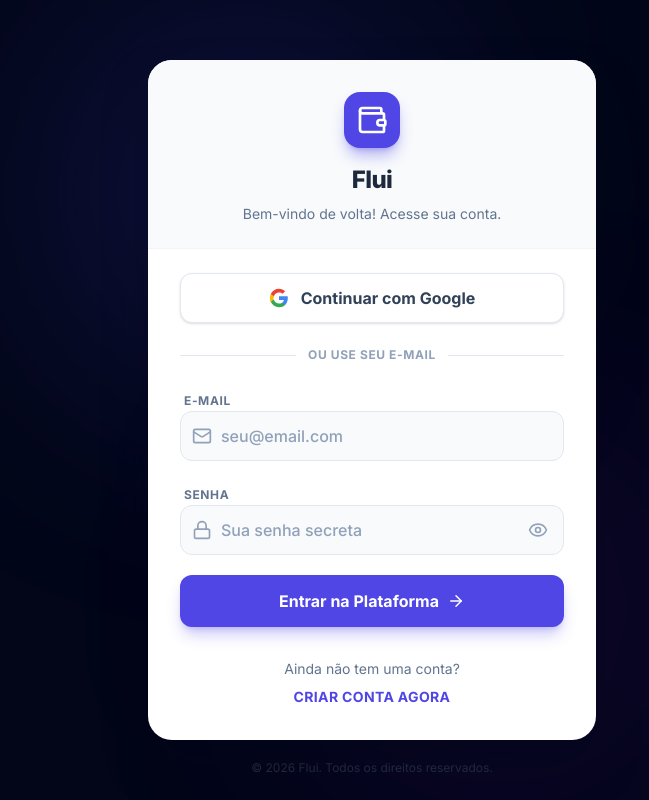
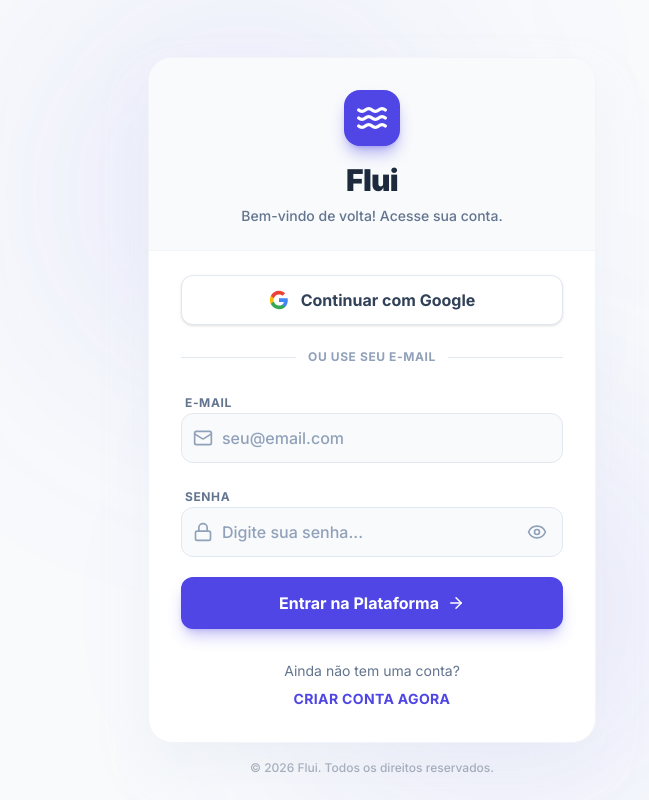
Before and after one commit to carolemosdev/finance-saas, a Next.js app: page /auth in a window 1280 px wide. Shown: the whole page, without its empty margins (268-917 px from the left). Built offline with nearby package versions, Linux system fonts and the light colour scheme; no server answers.

Commit message:
Atualização 1.2.7

```diff
--- a/app/auth/page.tsx
+++ b/app/auth/page.tsx
@@ -3,9 +3,11 @@
 import { useState } from "react";
 import { useRouter } from "next/navigation";
 import { supabase } from "../../lib/supabase";
-import { Wallet, Loader2, ArrowRight, Mail, Lock, CheckCircle2, Eye, EyeOff, ShieldCheck } from "lucide-react";
+import {
+  Waves, ShieldCheck, Mail, Lock, Eye, EyeOff, Loader2, ArrowRight, CheckCircle2
+} from "lucide-react";
 import { toast } from "sonner";
-import { GoogleLoginButton } from "../../components/GoogleLoginButton"; // Componente novo
+import { GoogleLoginButton } from "../../components/GoogleLoginButton";
 
 export default function AuthPage() {
   const router = useRouter();
@@ -16,7 +18,7 @@
   const [showPassword, setShowPassword] = useState(false);
 
   const getPasswordStrength = (pass: string) => {
-    if (pass.length === 0) return { score: 0, label: "", color: "bg-slate-200" };
+    if (pass.length === 0) return { score: 0, label: "", color: "bg-slate-200 dark:bg-slate-800" };
     if (pass.length < 6) return { score: 1, label: "Muito curta (min 6)", color: "bg-red-500" };
 
     let score = 0;
@@ -28,7 +30,7 @@
     if (score <= 1) return { score: 1, label: "Fraca", color: "bg-red-500" };
     if (score === 2) return { score: 2, label: "Média", color: "bg-yellow-500" };
     if (score >= 3) return { score: 3, label: "Forte", color: "bg-emerald-500" };
-    return { score: 0, label: "", color: "bg-slate-200" };
+    return { score: 0, label: "", color: "bg-slate-200 dark:bg-slate-800" };
   };
 
   const strength = getPasswordStrength(password);
@@ -70,22 +72,22 @@
   };
 
   return (
-    <div className="min-h-screen bg-slate-950 flex items-center justify-center p-4 relative overflow-hidden">
+    <div className="min-h-screen bg-slate-50 dark:bg-slate-950 flex items-center justify-center p-4 relative overflow-hidden transition-colors duration-300">
 
       {/* BACKGROUND EFFECTS */}
-      <div className="absolute top-0 left-1/4 w-96 h-96 bg-brand-600/20 rounded-full blur-[128px] pointer-events-none"></div>
-      <div className="absolute bottom-0 right-1/4 w-96 h-96 bg-purple-600/10 rounded-full blur-[128px] pointer-events-none"></div>
+      <div className="absolute top-0 left-1/4 w-96 h-96 bg-brand-600/10 dark:bg-brand-600/20 rounded-full blur-[128px] pointer-events-none"></div>
+      <div className="absolute bottom-0 right-1/4 w-96 h-96 bg-indigo-600/10 dark:bg-indigo-600/20 rounded-full blur-[128px] pointer-events-none"></div>
 
-      <div className="w-full max-w-md bg-white rounded-3xl shadow-2xl shadow-slate-950/50 overflow-hidden relative z-10 transition-all duration-500">
+      <div className="w-full max-w-md bg-white dark:bg-slate-900 rounded-3xl shadow-2xl shadow-slate-200/50 dark:shadow-black/50 overflow-hidden relative z-10 border border-slate-100 dark:border-slate-800 transition-all duration-500">
 
         {/* CABEÇALHO */}
-        <div className="bg-slate-50 p-8 pb-6 border-b border-slate-100 text-center">
-          <div className="inline-flex items-center justify-center w-14 h-14 bg-brand-600 rounded-2xl shadow-lg shadow-brand-600/40 mb-4">
-            {isLogin ? <Wallet className="text-white w-8 h-8" /> : <ShieldCheck className="text-white w-8 h-8" />}
+        <div className="bg-slate-50 dark:bg-slate-900/50 p-8 pb-6 border-b border-slate-100 dark:border-slate-800 text-center">
+          <div className="inline-flex items-center justify-center w-14 h-14 bg-brand-600 rounded-2xl shadow-lg shadow-brand-600/40 mb-4 transition-transform hover:scale-105">
+            {isLogin ? <Waves className="text-white w-8 h-8" strokeWidth={2.5} /> : <ShieldCheck className="text-white w-8 h-8" strokeWidth={2.5} />}
           </div>
-          <h1 className="text-2xl font-extrabold text-slate-800 tracking-tight">Flui</h1>
-          <p className="text-slate-500 text-sm mt-2">
-            {isLogin ? "Bem-vindo de volta! Acesse sua conta." : "Liberdade para sua senha."}
+          <h1 className="text-3xl font-black text-slate-800 dark:text-white tracking-tight">Flui</h1>
+          <p className="text-slate-500 dark:text-slate-400 text-sm mt-2 font-medium">
+            {isLogin ? "Bem-vindo de volta! Acesse sua conta." : "Sua liberdade financeira começa aqui."}
           </p>
         </div>
 
@@ -96,10 +98,10 @@
 
           <div className="relative my-6">
             <div className="absolute inset-0 flex items-center">
-              <span className="w-full border-t border-slate-200" />
+              <span className="w-full border-t border-slate-200 dark:border-slate-800" />
             </div>
             <div className="relative flex justify-center text-xs uppercase font-bold tracking-wider">
-              <span className="bg-white px-3 text-slate-400">Ou use seu e-mail</span>
+              <span className="bg-white dark:bg-slate-900 px-3 text-slate-400 dark:text-slate-500 transition-colors">Ou use seu e-mail</span>
             </div>
           </div>
 
@@ -107,16 +109,16 @@
 
             {/* E-mail */}
             <div className="space-y-1.5">
-              <label className="text-xs font-bold text-slate-500 uppercase tracking-wider ml-1">E-mail</label>
+              <label className="text-xs font-bold text-slate-500 dark:text-slate-400 uppercase tracking-wider ml-1">E-mail</label>
               <div className="relative group">
                 <div className="absolute inset-y-0 left-0 pl-3 flex items-center pointer-events-none">
-                  <Mail className="h-5 w-5 text-slate-400 group-focus-within:text-brand-600 transition-colors" />
+                  <Mail className="h-5 w-5 text-slate-400 dark:text-slate-500 group-focus-within:text-brand-600 dark:group-focus-within:text-brand-400 transition-colors" />
                 </div>
                 <input
                   type="email"
                   required
                   placeholder="seu@email.com"
-                  className="w-full pl-10 pr-4 py-3 bg-slate-50 border border-slate-200 rounded-xl focus:outline-none focus:ring-2 focus:ring-brand-500/20 focus:border-brand-500 text-slate-900 transition-all font-medium placeholder:text-slate-400"
+                  className="w-full pl-10 pr-4 py-3 bg-slate-50 dark:bg-slate-950 border border-slate-200 dark:border-slate-800 rounded-xl focus:outline-none focus:ring-2 focus:ring-brand-500/20 focus:border-brand-500 text-slate-900 dark:text-white transition-all font-medium placeholder:text-slate-400 dark:placeholder:text-slate-600"
                   value={email}
                   onChange={(e) => setEmail(e.target.value)}
                 />
@@ -125,23 +127,23 @@
 
             {/* Senha */}
             <div className="space-y-1.5">
-              <label className="text-xs font-bold text-slate-500 uppercase tracking-wider ml-1">Senha</label>
+              <label className="text-xs font-bold text-slate-500 dark:text-slate-400 uppercase tracking-wider ml-1">Senha</label>
               <div className="relative group">
                 <div className="absolute inset-y-0 left-0 pl-3 flex items-center pointer-events-none">
-                  <Lock className="h-5 w-5 text-slate-400 group-focus-within:text-brand-600 transition-colors" />
+                  <Lock className="h-5 w-5 text-slate-400 dark:text-slate-500 group-focus-within:text-brand-600 dark:group-focus-within:text-brand-400 transition-colors" />
                 </div>
                 <input
                   type={showPassword ? "text" : "password"}
                   required
-                  placeholder="Sua senha secreta"
-                  className="w-full pl-10 pr-12 py-3 bg-slate-50 border border-slate-200 rounded-xl focus:outline-none focus:ring-2 focus:ring-brand-500/20 focus:border-brand-500 text-slate-900 transition-all font-medium placeholder:text-slate-400"
+                  placeholder="Digite sua senha..."
+                  className="w-full pl-10 pr-12 py-3 bg-slate-50 dark:bg-slate-950 border border-slate-200 dark:border-slate-800 rounded-xl focus:outline-none focus:ring-2 focus:ring-brand-500/20 focus:border-brand-500 text-slate-900 dark:text-white transition-all font-medium placeholder:text-slate-400 dark:placeholder:text-slate-600"
                   value={password}
                   onChange={(e) => setPassword(e.target.value)}
                 />
                 <button
                   type="button"
                   onClick={() => setShowPassword(!showPassword)}
-                  className="absolute right-3 top-1/2 -translate-y-1/2 text-slate-400 hover:text-slate-600 p-1"
+                  className="absolute right-3 top-1/2 -translate-y-1/2 text-slate-400 hover:text-slate-600 dark:text-slate-500 dark:hover:text-slate-300 p-1 transition-colors"
                 >
                   {showPassword ? <EyeOff size={20}/> : <Eye size={20}/>}
                 </button>
@@ -151,15 +153,15 @@
               {!isLogin && password.length > 0 && (
                 <div className="pt-2 px-1 animate-in fade-in slide-in-from-top-1">
                   <div className="flex gap-1 h-1.5 mb-1.5">
-                    <div className={`flex-1 rounded-full transition-all duration-500 ${strength.score >= 1 ? strength.color : 'bg-slate-100'}`}></div>
-                    <div className={`flex-1 rounded-full transition-all duration-500 ${strength.score >= 2 ? strength.color : 'bg-slate-100'}`}></div>
-                    <div className={`flex-1 rounded-full transition-all duration-500 ${strength.score >= 3 ? strength.color : 'bg-slate-100'}`}></div>
+                    <div className={`flex-1 rounded-full transition-all duration-500 ${strength.score >= 1 ? strength.color : 'bg-slate-100 dark:bg-slate-800'}`}></div>
+                    <div className={`flex-1 rounded-full transition-all duration-500 ${strength.score >= 2 ? strength.color : 'bg-slate-100 dark:bg-slate-800'}`}></div>
+                    <div className={`flex-1 rounded-full transition-all duration-500 ${strength.score >= 3 ? strength.color : 'bg-slate-100 dark:bg-slate-800'}`}></div>
                   </div>
                   <div className="flex justify-between items-center">
-                    <p className={`text-xs font-bold ${strength.score === 1 ? 'text-red-500' : strength.score === 2 ? 'text-yellow-600' : 'text-emerald-600'}`}>
+                    <p className={`text-xs font-bold ${strength.score === 1 ? 'text-red-500' : strength.score === 2 ? 'text-yellow-600' : 'text-emerald-600 dark:text-emerald-400'}`}>
                         {strength.label}
                     </p>
-                    <p className="text-[10px] text-slate-400">Min. 6 caracteres</p>
+                    <p className="text-[10px] text-slate-400 dark:text-slate-500">Min. 6 caracteres</p>
                   </div>
                 </div>
               )}
@@ -169,7 +171,7 @@
             <button
               type="submit"
               disabled={isLoading}
-              className="w-full bg-brand-600 hover:bg-brand-700 text-white font-bold py-3.5 rounded-xl shadow-lg shadow-brand-600/30 flex items-center justify-center gap-2 transition-all active:scale-[0.98] disabled:opacity-70 disabled:cursor-not-allowed group mt-2"
+              className="w-full bg-brand-600 hover:bg-brand-700 text-white font-bold py-3.5 rounded-xl shadow-lg shadow-brand-600/30 flex items-center justify-center gap-2 transition-all active:scale-[0.98] disabled:opacity-70 disabled:cursor-not-allowed group mt-4"
             >
               {isLoading ? (
                 <Loader2 className="animate-spin" />
@@ -184,13 +186,13 @@
 
           {/* Toggle Login/Cadastro */}
           <div className="mt-8 text-center">
-            <p className="text-slate-500 text-sm">
+            <p className="text-slate-500 dark:text-slate-400 text-sm">
               {isLogin ? "Ainda não tem uma conta?" : "Já possui cadastro?"}
             </p>
             <button
               type="button"
               onClick={() => { setIsLogin(!isLogin); setPassword(""); setShowPassword(false); }}
-              className="mt-2 text-brand-600 font-bold hover:text-brand-800 transition-colors text-sm uppercase tracking-wide"
+              className="mt-2 text-brand-600 dark:text-brand-400 font-bold hover:text-brand-800 dark:hover:text-brand-300 transition-colors text-sm uppercase tracking-wide"
             >
               {isLogin ? "Criar conta agora" : "Fazer Login"}
             </button>
@@ -199,22 +201,22 @@
 
         {/* Feature List (Aparece no Cadastro) */}
         {!isLogin && (
-          <div className="bg-slate-50 px-8 py-4 border-t border-slate-100 animate-in slide-in-from-bottom-4 fade-in duration-500">
-            <p className="text-xs font-bold text-slate-400 uppercase tracking-wider mb-3">Sua senha, suas regras:</p>
+          <div className="bg-slate-50 dark:bg-slate-900/80 px-8 py-4 border-t border-slate-100 dark:border-slate-800 animate-in slide-in-from-bottom-4 fade-in duration-500 transition-colors">
+            <p className="text-xs font-bold text-slate-400 dark:text-slate-500 uppercase tracking-wider mb-3">Sua senha, suas regras:</p>
             <div className="space-y-2">
-              <div className="flex items-center gap-2 text-sm text-slate-600">
-                <CheckCircle2 size={16} className="text-emerald-500" /> Símbolos (!@#) liberados
+              <div className="flex items-center gap-2 text-sm text-slate-600 dark:text-slate-300">
+                <CheckCircle2 size={16} className="text-emerald-500 dark:text-emerald-400" /> Símbolos (!@#) liberados
               </div>
-              <div className="flex items-center gap-2 text-sm text-slate-600">
-                <CheckCircle2 size={16} className="text-emerald-500" /> Senhas complexas aceitas
+              <div className="flex items-center gap-2 text-sm text-slate-600 dark:text-slate-300">
+                <CheckCircle2 size={16} className="text-emerald-500 dark:text-emerald-400" /> Senhas complexas aceitas
               </div>
             </div>
           </div>
         )}
       </div>
 
-      <div className="absolute bottom-6 text-slate-600 text-xs opacity-50">
-        © 2026 Flui. Todos os direitos reservados.
+      <div className="absolute bottom-6 text-slate-600 dark:text-slate-500 text-xs opacity-50 font-medium">
+        © {new Date().getFullYear()} Flui. Todos os direitos reservados.
       </div>
     </div>
   );
```
